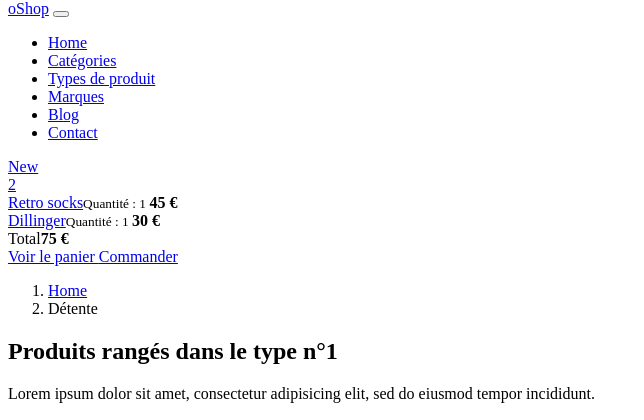
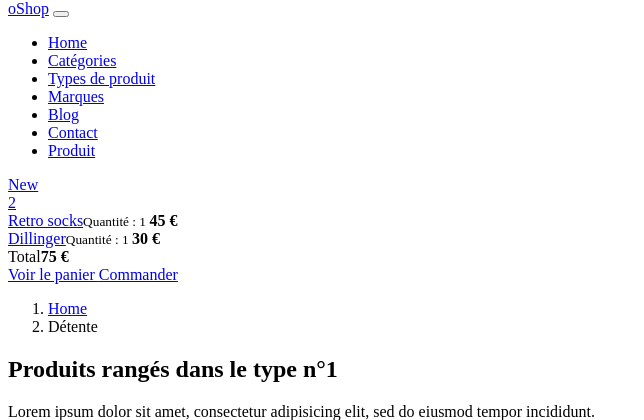
Before and after one commit to HenriTeinturier/cp6-oshop-frontend, a PHP site: template app/views/types.tpl.php in a window 1280 px wide. Shown: the part 104-524 px from the top of the page, without its empty margins (0-644 px from the left). Run offline with PHP 8.4, Linux system fonts and the light colour scheme; the template is opened without the code that fills it: most values are stand-ins (such as "Sample title", 1, 10 or a date in 2020); data that the repository does not hold is empty; some libraries are stand-ins or nearby versions.

Commit message:
modif beta barre nav afin d'avoir des acces rapide

```diff
--- a/app/views/header.tpl.php
+++ b/app/views/header.tpl.php
@@ -47,22 +47,25 @@
         <div id="navbarCollapse" class="collapse navbar-collapse">
           <ul class="navbar-nav mx-auto">
             <li class="nav-item">
-              <a href="index.html" class="nav-link active">Home</a>
+              <a href="<?= $router->generate('homepage')  ?>" class="nav-link active">Home</a>
             </li>
             <li class="nav-item">
-              <a href="#" class="nav-link">Catégories</a>
+              <a href="<?= $router->generate('page-category', ['id' => 5])  ?>" class="nav-link">Catégories</a>
             </li>
             <li class="nav-item">
-              <a href="#" class="nav-link">Types de produit</a>
+              <a href="<?= $router->generate('page-type', ['id' => 5])  ?>" class="nav-link">Types de produit</a>
             </li>
             <li class="nav-item">
-              <a href="#" class="nav-link">Marques</a>
+              <a href="<?= $router->generate('page-brand', ['id' => 5])  ?>" class="nav-link">Marques</a>
             </li>
             <li class="nav-item">
               <a href="#" class="nav-link">Blog</a>
             </li>
             <li class="nav-item">
               <a href="#" class="nav-link">Contact</a>
+            </li>
+            <li class="nav-item">
+              <a href="<?= $router->generate('page-product', ['id' => 5])  ?>" class="nav-link">Produit</a>
             </li>
           </ul>
           <div class="d-flex align-items-center justify-content-between justify-content-lg-end mt-1 mb-2 my-lg-0">
```
